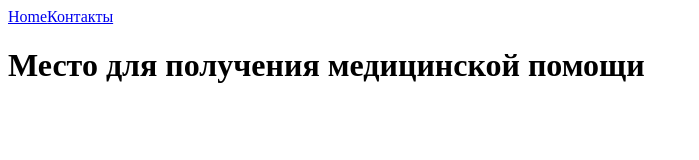
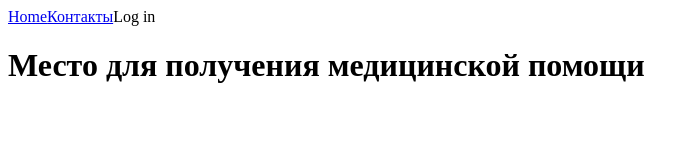
Before and after one commit to ksenia-nesytova/medical-react-testtask, a React (Create React App) app: page / in a window 1280 px wide. Shown: the top 160 px of the page, without its empty margins (0-699 px from the left). Built offline with nearby package versions, Linux system fonts and the light colour scheme.

Commit message:
fixed isLoggedIn hook

```diff
--- a/src/App.js
+++ b/src/App.js
@@ -10,7 +10,7 @@ import './App.css';
 
 
 function App() {
-  const [isLoggedIn, setisLoggedIn] = useState({isLoggedIn: false})
+  const [isLoggedIn, setisLoggedIn] = useState(false)
 
   function handleSubmit(event) {
     setisLoggedIn(true)
@@ -22,6 +22,9 @@ function App() {
         <nav>
           <Link to="/">Home</Link>
           <Link to="/contacts">Контакты</Link>
+          {isLoggedIn ?
+               <a>Log out</a> :
+               <a>Log in</a>}
         </nav>
 
         <Switch>
```
